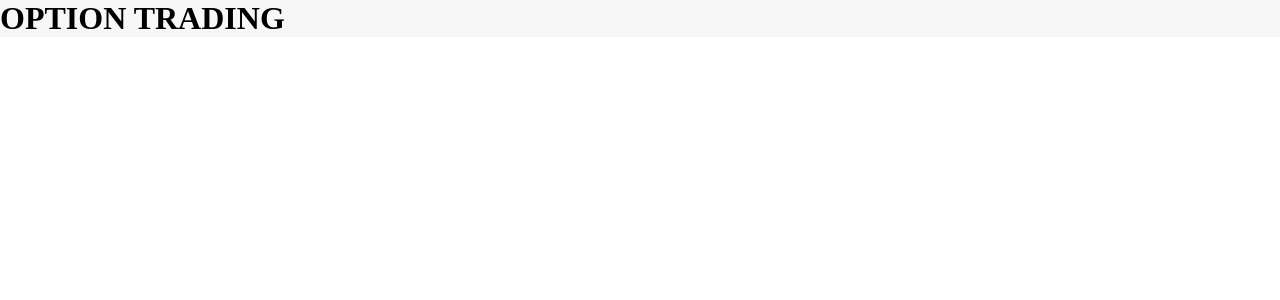
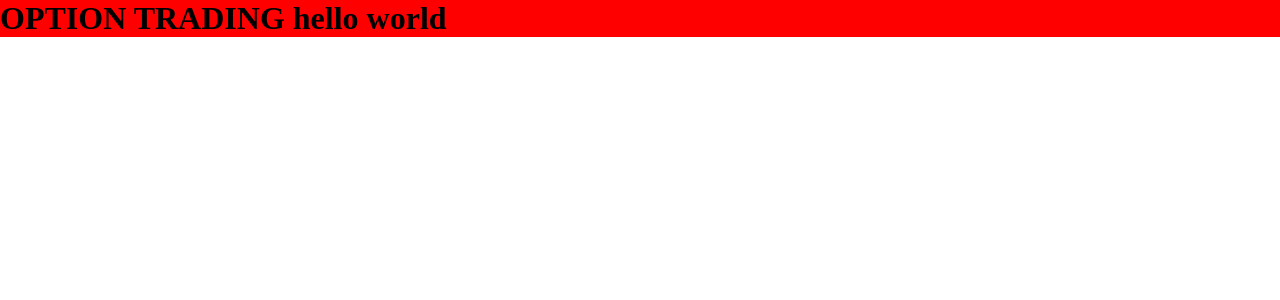
Before and after one commit to nehldotjs/tradewave, a React (Create React App) app: page /option-trading in a window 1280 px wide. Shown: the top 300 px of the page. Built offline with nearby package versions, Linux system fonts and the light colour scheme.

Commit message:
NEW COMMIT

```diff
--- a/src/screens/OptionTrading.js
+++ b/src/screens/OptionTrading.js
@@ -1,9 +1,10 @@
 import React from 'react'
+import "../styles/optiontradig.css"
 
 function OptionTrading() {
   return (
-    <div>
-      <h1>OPTION TRADING</h1>
+    <div className='opt-sectionWrapper'>
+      <h1>OPTION TRADING hello world</h1>
     </div>
   )
 }
--- /dev/null
+++ b/src/styles/optiontradig.css
@@ -0,0 +1,3 @@
+.opt-sectionWrapper {
+    background-color: red;
+}
```
